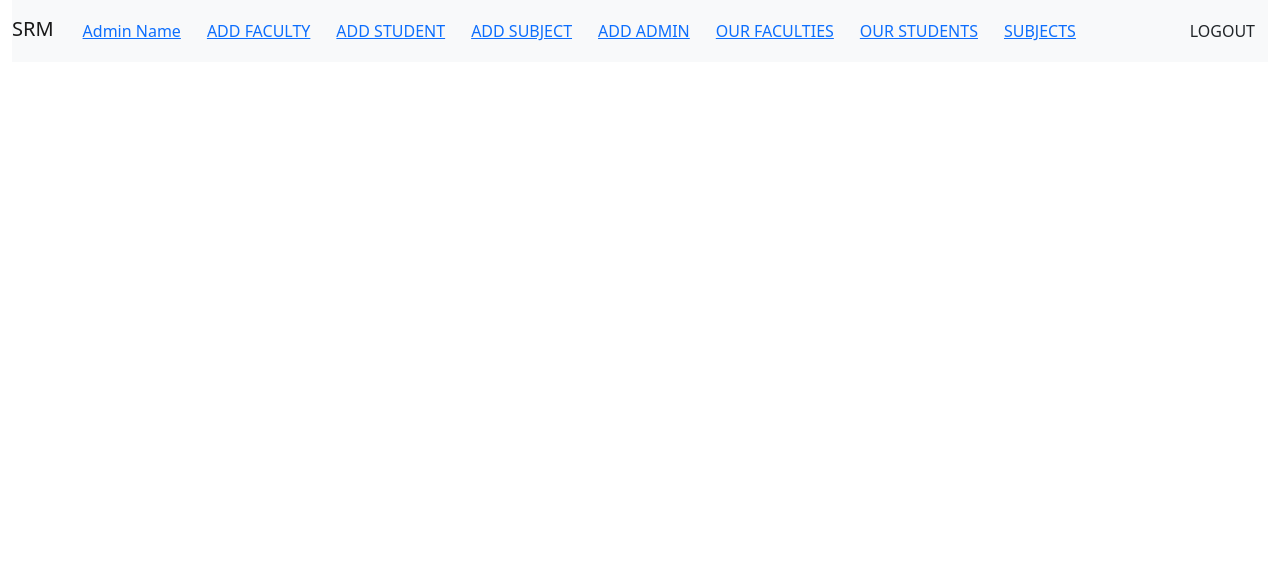
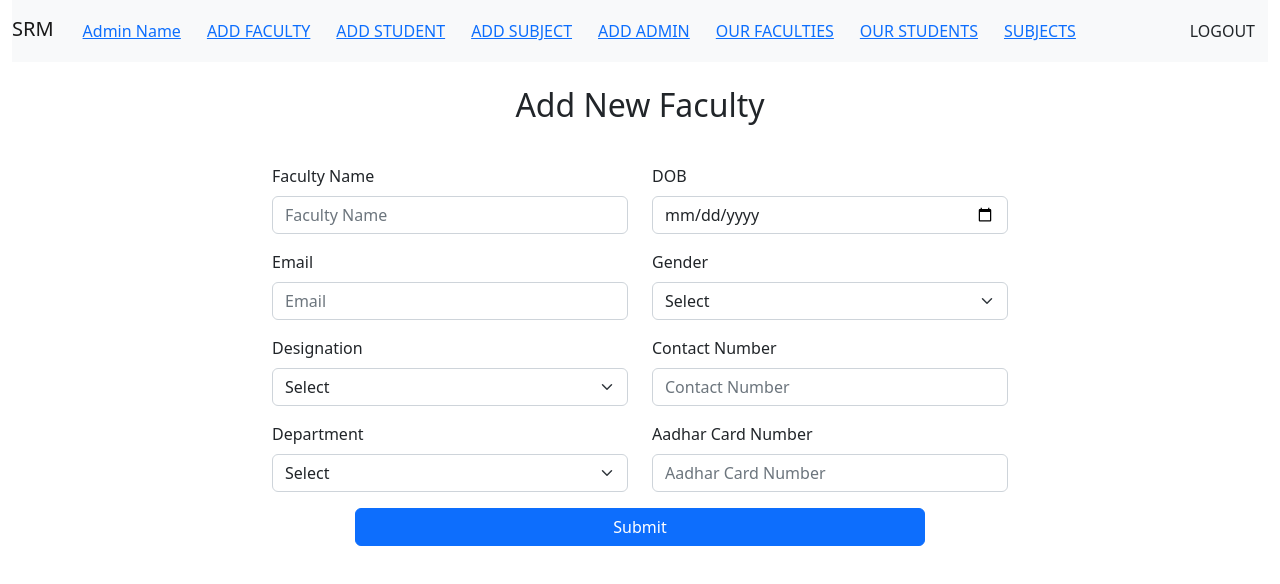
Before and after one commit to Deepaktenzi/College-ERP-Portal, a React (Create React App) app in the folder client/: page /admin/addFaculty in a window 1280 px wide. Shown: the top 584 px of the page. Built offline with nearby package versions, Linux system fonts and the light colour scheme.

Commit message:
Code Updated

```diff
--- a/client/src/pages/Admin/AdminAddFaculty.jsx
+++ b/client/src/pages/Admin/AdminAddFaculty.jsx
@@ -1,12 +1,207 @@
-import React from 'react';
+import axios from 'axios';
+import React, { useState } from 'react';
 import AdminHome from '../../Components/AdminHome';
 
-function AdminAddFaculty() {
+const AdminAddFaculty = () => {
+  const [faculty, setFaculty] = useState({
+    name: '',
+    email: '',
+    designation: '',
+    department: '',
+    facultyMobileNumber: '',
+    aadharCard: '',
+    dob: '',
+    gender: '',
+  });
+
+  const inputHandleData = (e) => {
+    let name = e.target.name;
+    let value = e.target.value;
+    setFaculty({ ...faculty, [name]: value });
+  };
+
+  const postData = async () => {
+    const {
+      name,
+      email,
+      designation,
+      department,
+      facultyMobileNumber,
+      aadharCard,
+      dob,
+      gender,
+    } = faculty;
+    const res = await axios
+      .post('/api/admin/addFaculty', {
+        name,
+        email,
+        designation,
+        department,
+        facultyMobileNumber,
+        aadharCard,
+        dob,
+        gender,
+      })
+      .then((res) => {
+        if (res.status === 200) {
+          window.alert('New Faculty Added');
+        }
+        setFaculty({
+          name: '',
+          email: '',
+          designation: '',
+          department: '',
+          facultyMobileNumber: '',
+          aadharCard: '',
+          dob: '',
+          gender: '',
+        });
+      })
+      .catch((err) => {
+        window.alert(err.response.status);
+        console.log(err.response.data);
+      });
+  };
+
   return (
     <>
       <AdminHome />
+      <div className="container">
+        <div className="row justify-content-center">
+          <h2 className="text-center mt-4">Add New Faculty</h2>
+          <div className="col-sm-4 mt-3">
+            <div className="form-group mt-3">
+              <label className="form-label" htmlFor="facultyName">
+                Faculty Name
+              </label>
+              <input
+                name="name"
+                value={faculty.name}
+                onChange={inputHandleData}
+                className="form-control"
+                type="text"
+                placeholder="Faculty Name"
+              />
+            </div>
+
+            <div className="form-group mt-3">
+              <label className="form-label" htmlFor="email">
+                Email
+              </label>
+              <input
+                name="email"
+                value={faculty.email}
+                onChange={inputHandleData}
+                className="form-control"
+                type="email"
+                placeholder="Email"
+              />
+            </div>
+            <div className="form-group mt-3">
+              <label className="form-label" htmlFor="designation">
+                Designation
+              </label>
+              <select
+                name="designation"
+                value={faculty.designation}
+                className="form-select"
+                onChange={inputHandleData}
+              >
+                <option>Select</option>
+                <option value="Assistant Professor">Assistant Professor</option>
+                <option value="Senior Professor">Senior Professor</option>
+              </select>
+            </div>
+
+            <div className="form-group mt-3">
+              <label className="form-label" htmlFor="department">
+                Department
+              </label>
+              <select
+                name="department"
+                value={faculty.department}
+                onChange={inputHandleData}
+                className="form-select"
+              >
+                <option>Select</option>
+                <option value="E.C.E">E.C.E</option>
+                <option value="C.S.E">C.S.E</option>
+                <option value="E.E.E">E.E.E</option>
+                <option value="I.T">I.T</option>
+                <option value="Mechanical">Mechanical</option>
+                <option value="Civil">Civil</option>
+              </select>
+            </div>
+          </div>
+
+          <div className="col-sm-4 mt-3">
+            <div className="form-group mt-3">
+              <label className="form-label" htmlFor="DOB">
+                DOB
+              </label>
+              <input
+                name="dob"
+                value={faculty.dob}
+                onChange={inputHandleData}
+                className="form-control"
+                type="date"
+                placeholder="DOB"
+              />
+            </div>
+            <div className="form-group mt-3">
+              <label className="form-label" htmlFor="gender">
+                Gender
+              </label>
+              <select
+                name="gender"
+                value={faculty.gender}
+                onChange={inputHandleData}
+                className="form-select"
+              >
+                <option>Select</option>
+                <option value="male">Male</option>
+                <option value="female">Female</option>
+              </select>
+            </div>
+            <div className="form-group mt-3">
+              <label className="form-label" htmlFor="contactNumber">
+                Contact Number
+              </label>
+              <input
+                name="facultyMobileNumber"
+                value={faculty.facultyMobileNumber}
+                onChange={inputHandleData}
+                className="form-control"
+                type="number"
+                placeholder="Contact Number"
+              />
+            </div>
+
+            <div className="form-group mt-3">
+              <label className="form-label" htmlFor="Aadhar Card Number">
+                Aadhar Card Number
+              </label>
+              <input
+                name="aadharCard"
+                value={faculty.aadharCard}
+                onChange={inputHandleData}
+                className="form-control"
+                type="text"
+                placeholder="Aadhar Card Number"
+              />
+            </div>
+          </div>
+          <button
+            type="submit"
+            onClick={postData}
+            className="btn btn-primary mt-3 w-50"
+          >
+            Submit
+          </button>
+        </div>
+      </div>
     </>
   );
-}
+};
 
 export default AdminAddFaculty;
--- a/client/src/pages/Admin/AdminAddSubject.jsx
+++ b/client/src/pages/Admin/AdminAddSubject.jsx
@@ -35,6 +35,13 @@ function AdminAddSubject() {
         if (res.status === 200) {
           window.alert('New Subject Added');
         }
+        setSubject({
+          totalLectures: '',
+          department: '',
+          subjectCode: '',
+          subjectName: '',
+          year: '',
+        });
       })
       .catch((err) => {
         window.alert(err.message);
--- a/client/src/pages/Admin/AdminGetAllFaculties.jsx
+++ b/client/src/pages/Admin/AdminGetAllFaculties.jsx
@@ -2,7 +2,6 @@ import React, { useState, useEffect } from 'react';
 import AdminHome from '../../Components/AdminHome';
 import { MagnifyingGlass } from 'react-loader-spinner';
 import axios from 'axios';
-import { Navigate } from 'react-router-dom';
 function AdminGetAllFaculties() {
   const [isLoading, setIsLoading] = useState(false);
   const [department, setDepartment] = useState('');
@@ -19,16 +18,12 @@ function AdminGetAllFaculties() {
       .catch((err) => {
         console.log(err.response.status);
         console.log(err);
+        setIsLoading(false);
       });
     setFaculties(data.result);
     setShow(true);
+    setIsLoading(false);
   };
-
-  useEffect(() => {
-    if (faculties.length !== 0) {
-      setIsLoading(false);
-    }
-  }, [faculties.length]);
 
   return (
     <>
--- a/client/src/pages/Admin/AdminGetAllStudent.jsx
+++ b/client/src/pages/Admin/AdminGetAllStudent.jsx
@@ -17,16 +17,12 @@ const AdminGetAllStudent = () => {
       .catch((err) => {
         console.log(err.response.status);
         console.log(err.response.data);
+        setIsLoading(false);
       });
     setStudents(data.result);
     setShow(true);
+    setIsLoading(false);
   };
-
-  useEffect(() => {
-    if (students.length !== 0) {
-      setIsLoading(false);
-    }
-  }, [students.length]);
 
   const showStudent = () => {
     if (!show) {
```
